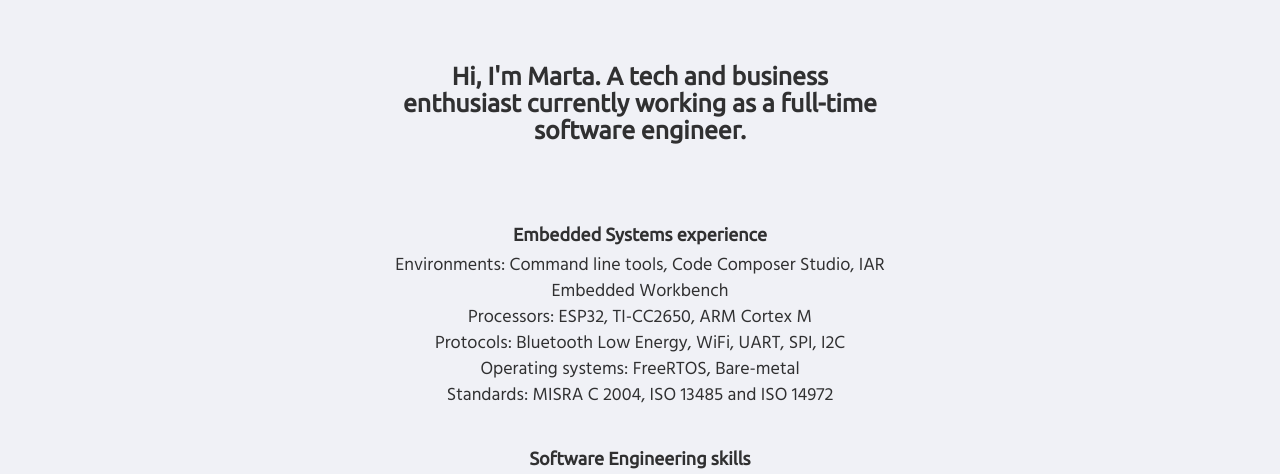
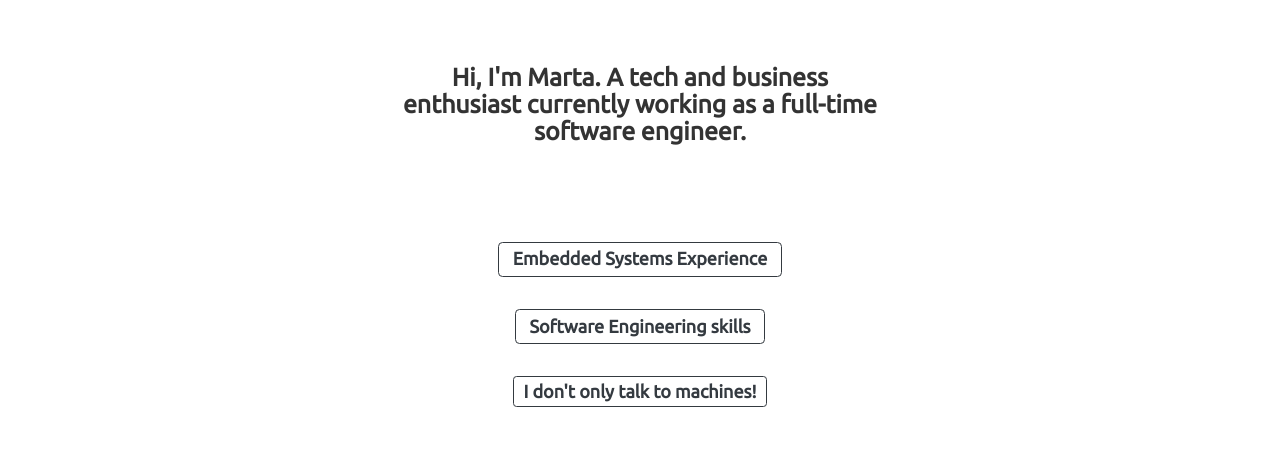
Before and after one commit to martanunesdea/martanunesdea.github.io, a Gatsby site in the folder gatsby-site/: page / in a window 1280 px wide. Shown: the part 160-634 px from the top of the page. Built offline with nearby package versions, Linux system fonts and the light colour scheme; Gatsby itself is replaced by a stand-in of ours.

Commit message:
added bootstrap and collapsing buttons

```diff
--- a/gatsby-site/package.json
+++ b/gatsby-site/package.json
@@ -9,6 +9,7 @@
     "@fortawesome/free-brands-svg-icons": "^5.14.0",
     "@fortawesome/react-fontawesome": "^0.1.11",
     "babel-plugin-styled-components": "^1.11.1",
+    "bootstrap": "^4.5.2",
     "gatsby": "^2.24.61",
     "gatsby-image": "^2.4.19",
     "gatsby-plugin-google-fonts": "^1.0.1",
@@ -21,6 +22,7 @@
     "gatsby-transformer-sharp": "^2.5.15",
     "prop-types": "^15.7.2",
     "react": "^16.12.0",
+    "react-bootstrap": "^1.3.0",
     "react-dom": "^16.12.0",
     "react-helmet": "^6.1.0",
     "styled-components": "^5.2.0"
--- a/gatsby-site/src/components/footer.js
+++ b/gatsby-site/src/components/footer.js
@@ -6,7 +6,7 @@ import { faGithub, faTwitter, faLinkedin } from "@fortawesome/free-brands-svg-ic
 
 const StyledFooter = styled.footer`
   font-size: 12px;
-  margin: 5vh 5vw;
+  margin: 10vh 5vw;
   border-top: 1px solid black;
   text-align: center;
 `
--- a/gatsby-site/src/components/layout.js
+++ b/gatsby-site/src/components/layout.js
@@ -29,13 +29,16 @@ const CustomMain = styled.main`
 
   h4 {
     padding: 0;
-    margin: 1vh 0;
-    margin-top: 5vh;
+    margin: 0;
   }
 
   h3 {
     padding: 0;
     margin: 10vh 0;
+  }
+
+  button {
+    margin: 2vh 0;
   }
 
 `
--- a/gatsby-site/src/pages/index.js
+++ b/gatsby-site/src/pages/index.js
@@ -1,19 +1,30 @@
 import React from "react"
 import { Link } from "gatsby"
 import styled from "styled-components"
+import 'bootstrap/dist/css/bootstrap.css';
 
+import { Button, Collapse } from "react-bootstrap";
+import { useState, useEffect } from 'react';
 import Layout from "../components/layout"
 import Image from "../components/image"
 import SEO from "../components/seo"
 
 
+function EmbeddedSystemsText() {
+  const [open, setOpen] = useState(false);
 
-const IndexPage = () => (
-  <Layout>
-    <SEO title="Home" />
-    <h3>Hi, I'm Marta. A tech and business enthusiast currently working as a full-time software engineer.</h3>
-
-    <h4>Embedded Systems experience</h4>
+  return (
+    <>
+      <Button
+        onClick={() => setOpen(!open)}
+        aria-controls="example-collapse-text"
+        aria-expanded={open}
+        variant="outline-dark"
+      >
+        <h4>Embedded Systems Experience</h4>
+      </Button>
+      <Collapse in={open}>
+        <div id="example-collapse-text">
           <ul>
             <li>Environments: Command line tools, Code Composer Studio, IAR Embedded Workbench</li>
             <li>Processors: ESP32, TI-CC2650, ARM Cortex M</li>
@@ -21,20 +32,73 @@ const IndexPage = () => (
             <li>Operating systems: FreeRTOS, Bare-metal</li>
             <li>Standards: MISRA C 2004, ISO 13485 and ISO 14972</li>
           </ul>
+        </div>
+      </Collapse>
+    </>
+  );
+}
+
+function SoftwareEngineeringText() {
+  const [open, setOpen] = useState(false);
+
+  return (
+    <>
+      <Button
+        onClick={() => setOpen(!open)}
+        aria-controls="example-collapse-text"
+        aria-expanded={open}
+        variant="outline-dark"
+      >
         <h4>Software Engineering skills</h4>
+      </Button>
+      <Collapse in={open}>
+        <div id="example-collapse-text">
           <ul>
               <li>Languages: C++, Python, Go, Javascript</li>
               <li>Paradigms: Procedural programming, Object-oriented, Test-driven development</li>
               <li>Tools: MySQL, AWS, React, Docker, Enterprise Architect</li>
           </ul>
+        </div>
+      </Collapse>
+    </>
+  );
+}
+
+function PersonalInterestsText() {
+  const [open, setOpen] = useState(false);
+
+  return (
+    <>
+      <Button
+        onClick={() => setOpen(!open)}
+        aria-controls="example-collapse-text"
+        aria-expanded={open}
+        variant="outline-dark"
+        size="sm"
+      >
         <h4>I don't only talk to machines!</h4>
+      </Button>
+      <Collapse in={open}>
+        <div id="example-collapse-text">
           <ul>
             <li>Fluent in Spanish and Portuguese</li>
             <li>Sailor, skiier and tennis aficionado</li>
             <li>Advocate for circular economics</li>
             <li>Avid reader and amateur writer</li>
           </ul>
+        </div>
+      </Collapse>
+    </>
+  );
+}
 
+const IndexPage = () => (
+  <Layout>
+    <SEO title="Home" />
+    <h3>Hi, I'm Marta. A tech and business enthusiast currently working as a full-time software engineer.</h3>
+    <EmbeddedSystemsText />
+    <SoftwareEngineeringText />
+    <PersonalInterestsText />
   </Layout>
 )
 
```
Also changed, not shown: 1 other file. Lines whose indentation alone changed are shown as unchanged.
